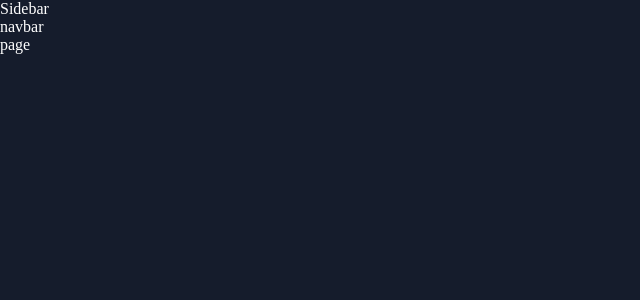
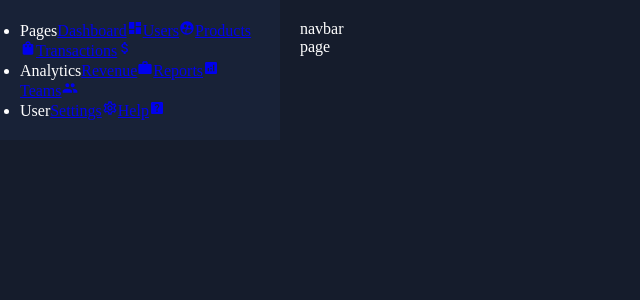
Before and after one commit to hjali7/admin-dashboard-next, a Next.js app in the folder admin-dashboard-next/: page /dashboard in a window 1280 px wide. Shown: the top 300 px of the page, without its empty margins (0-640 px from the left). Built offline with nearby package versions, Linux system fonts and the light colour scheme.

Commit message:
set menu link and side bar structure

```diff
--- a/admin-dashboard-next/app/dashboard/layout.jsx
+++ b/admin-dashboard-next/app/dashboard/layout.jsx
@@ -1,13 +1,14 @@
-import Sidebar from '../ui/dashboard/sildebar/sidebar'
-import Navbar from '../ui/dashboard/navbar/navbar'
+import Sidebar from '../ui/dashboard/sildebar/sidebar';
+import Navbar from '../ui/dashboard/navbar/navbar';
+import styles from '@/app/ui/dashboard/dashboard.module.css'
 
 export default function layout({children}) {
   return (
-    <div>
-      <div>
+    <div className={styles.container}>
+      <div className={styles.menu}>
         <Sidebar />
       </div>
-      <div>
+      <div className={styles.content}>
         <Navbar />
         {children}
       </div>
--- /dev/null
+++ b/admin-dashboard-next/app/ui/dashboard/dashboard.module.css
@@ -0,0 +1,14 @@
+.container {
+    display : flex;
+}
+
+.menu {
+    flex : 1;
+    background-color : var(--bgSoft);
+    padding : 20px;
+}
+
+.content {
+    flex : 4;
+    padding : 20px;
+}
--- /dev/null
+++ b/admin-dashboard-next/app/ui/dashboard/sildebar/data.js
@@ -0,0 +1,77 @@
+import {
+  MdDashboard,
+  MdSupervisedUserCircle,
+  MdShoppingBag,
+  MdAttachMoney,
+  MdWork,
+  MdAnalytics,
+  MdPeople,
+  MdOutlineSettings,
+  MdHelpCenter,
+  MdLogout,
+} from "react-icons/md";
+
+const menuItems = [
+  {
+    title: "Pages",
+    list: [
+      {
+        title: "Dashboard",
+        path: "/dashboard",
+        icon: <MdDashboard />,
+      },
+      {
+        title: "Users",
+        path: "/dashboard/users",
+        icon: <MdSupervisedUserCircle />,
+      },
+      {
+        title: "Products",
+        path: "/dashboard/products",
+        icon: <MdShoppingBag />,
+      },
+      {
+        title: "Transactions",
+        path: "/dashboard/transactions",
+        icon: <MdAttachMoney />,
+      },
+    ],
+  },
+  {
+    title: "Analytics",
+    list: [
+      {
+        title: "Revenue",
+        path: "/dashboard/revenue",
+        icon: <MdWork />,
+      },
+      {
+        title: "Reports",
+        path: "/dashboard/reports",
+        icon: <MdAnalytics />,
+      },
+      {
+        title: "Teams",
+        path: "/dashboard/teams",
+        icon: <MdPeople />,
+      },
+    ],
+  },
+  {
+    title: "User",
+    list: [
+      {
+        title: "Settings",
+        path: "/dashboard/settings",
+        icon: <MdOutlineSettings />,
+      },
+      {
+        title: "Help",
+        path: "/dashboard/help",
+        icon: <MdHelpCenter />,
+      },
+    ],
+  },
+];
+
+module.exports = menuItems
--- /dev/null
+++ b/admin-dashboard-next/app/ui/dashboard/sildebar/menuLink/menuLink.jsx
@@ -0,0 +1,10 @@
+import Link from "next/link";
+import styles from './menuLink.module.css';
+export default function MenuLink ({item}) {
+    return (
+        <Link href={item.path}>
+            {item.title}
+            {item.icon}
+        </Link>
+    );
+};
--- a/admin-dashboard-next/app/ui/dashboard/sildebar/sidebar.jsx
+++ b/admin-dashboard-next/app/ui/dashboard/sildebar/sidebar.jsx
@@ -1,7 +1,24 @@
-import React from 'react'
+import styles from './sidebar.module.css';
+import menuItems  from './data';
+import MenuLink from './menuLink/menuLink';
 
 export default function Sidebar() {
   return (
-    <div>Sidebar</div>
-  )
-}
+    <div className={styles.container}>
+      <ul>
+        {
+          menuItems.map( category => (
+            <li key={category.title}>
+              <span className={styles.cat}>{category.title}</span>
+              {
+                category.list.map( item => (
+                  <MenuLink item={item} key={item.title} />
+                ))
+              }
+            </li>
+          ))
+        }
+      </ul>
+    </div>
+  );
+};
--- /dev/null
+++ b/admin-dashboard-next/app/ui/dashboard/sildebar/sidebar.module.css
@@ -0,0 +1,3 @@
+/* .container {
+
+} */
--- a/admin-dashboard-next/package.json
+++ b/admin-dashboard-next/package.json
@@ -9,9 +9,10 @@
     "lint": "next lint"
   },
   "dependencies": {
+    "next": "14.1.0",
     "react": "^18",
     "react-dom": "^18",
-    "next": "14.1.0"
+    "react-icons": "4.11"
   },
   "devDependencies": {
     "eslint": "^8",
```
Also changed, not shown: admin-dashboard-next/app/ui/dashboard/navbar/navbar.module.css (added), admin-dashboard-next/app/ui/dashboard/sildebar/menuLink/menuLink.module.css (added), 1 other file (tests, documents, lock files or other folders).
